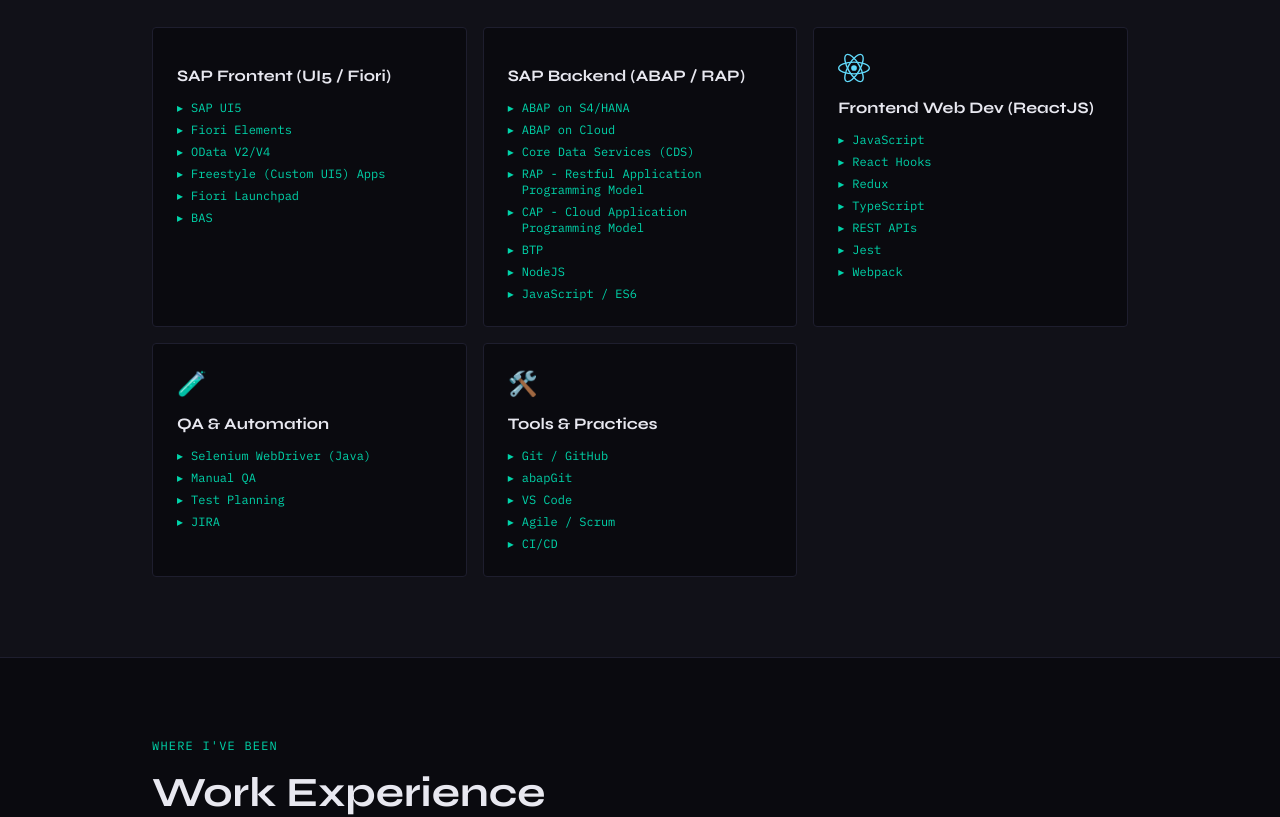
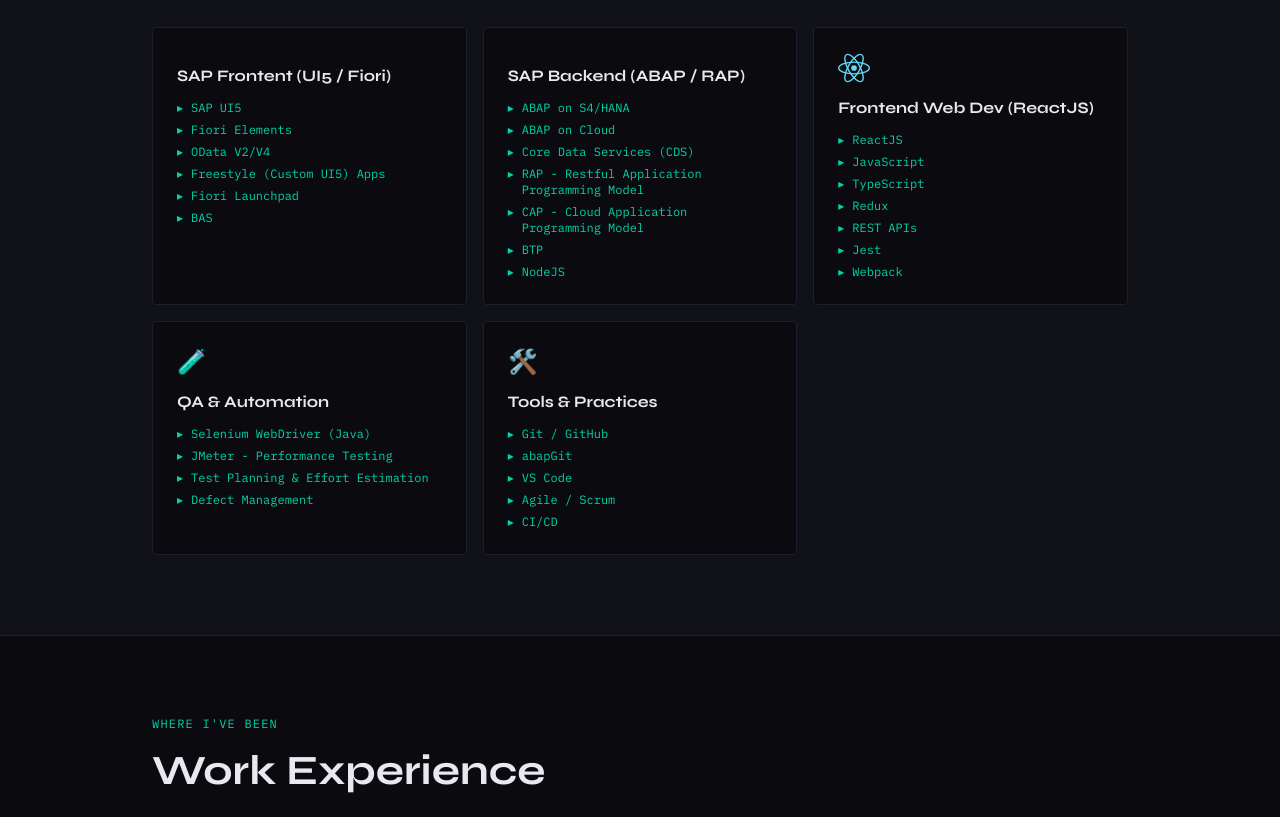
Before and after one commit to ShahabuddinAnsari/shahabuddin_portfolio, a React (Create React App) app: page / in a window 1280 px wide. Shown: the part 1300-2117 px from the top of the page. Built offline with nearby package versions, Linux system fonts and the light colour scheme.

Commit message:
updated links

```diff
--- a/src/components/YouTube.jsx
+++ b/src/components/YouTube.jsx
@@ -19,9 +19,28 @@ export default function YouTube() {
         <div className="grid md:grid-cols-3 gap-8 items-start">
           {/* Channel card */}
           <div className="reveal bg-surface border border-border rounded p-6 text-center">
-            <div className="text-5xl mb-4">▶️</div>
+            <div className="flex justify-center mb-4">
+              <a
+                href={profile.youtube}
+                target="_blank"
+                rel="noopener noreferrer"
+                className="hover:opacity-80 transition-opacity"
+              >
+                <svg
+                  xmlns="http://www.w3.org/2000/svg"
+                  viewBox="0 0 24 24"
+                  width="64"
+                  height="64"
+                >
+                  <path
+                    d="M23.498 6.186a3.016 3.016 0 0 0-2.122-2.136C19.505 3.545 12 3.545 12 3.545s-7.505 0-9.377.505A3.017 3.017 0 0 0 .502 6.186C0 8.07 0 12 0 12s0 3.93.502 5.814a3.016 3.016 0 0 0 2.122 2.136c1.871.505 9.376.505 9.376.505s7.505 0 9.377-.505a3.015 3.015 0 0 0 2.122-2.136C24 15.93 24 12 24 12s0-3.93-.502-5.814zM9.545 15.568V8.432L15.818 12l-6.273 3.568z"
+                    fill="#FF0000"
+                  />
+                </svg>
+              </a>
+            </div>
             <div className="font-display font-bold text-textmain text-base mb-2 leading-snug">
-              SAP UI5 From a React Dev's Lens
+              HikmahDevStudio
             </div>
             <p className="text-muted text-sm mb-5 leading-relaxed">
               Practical SAP tutorials for developers who already know modern
--- a/src/data/index.js
+++ b/src/data/index.js
@@ -52,7 +52,6 @@ export const skills = [
       { label: "CAP - Cloud Application Programming Model", hot: true },
       { label: "BTP", hot: true },
       { label: "NodeJS", hot: true },
-      { label: "JavaScript / ES6", hot: true },
     ],
   },
   // {
@@ -83,10 +82,10 @@ export const skills = [
     ),
     title: "Frontend Web Dev (ReactJS)",
     tags: [
+      { label: "ReactJS", hot: false },
       { label: "JavaScript", hot: true },
-      { label: "React Hooks", hot: false },
+      { label: "TypeScript", hot: false },
       { label: "Redux", hot: false },
-      { label: "TypeScript", hot: false },
       { label: "REST APIs", hot: false },
       { label: "Jest", hot: false },
       { label: "Webpack", hot: false },
@@ -97,9 +96,9 @@ export const skills = [
     title: "QA & Automation",
     tags: [
       { label: "Selenium WebDriver (Java)", hot: false },
-      { label: "Manual QA", hot: false },
-      { label: "Test Planning", hot: false },
-      { label: "JIRA", hot: false },
+      { label: "JMeter - Performance Testing", hot: false },
+      { label: "Test Planning & Effort Estimation", hot: false },
+      { label: "Defect Management", hot: false },
     ],
   },
   {
```
